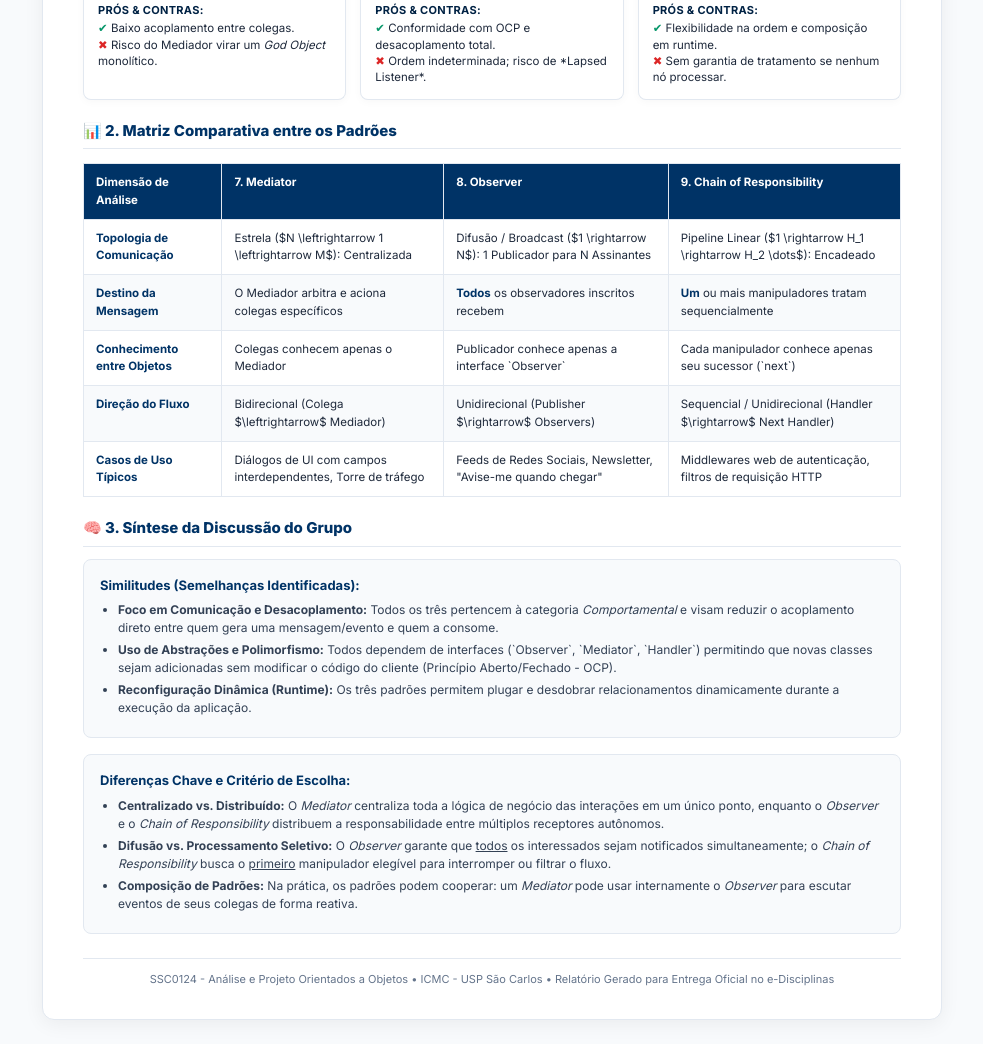
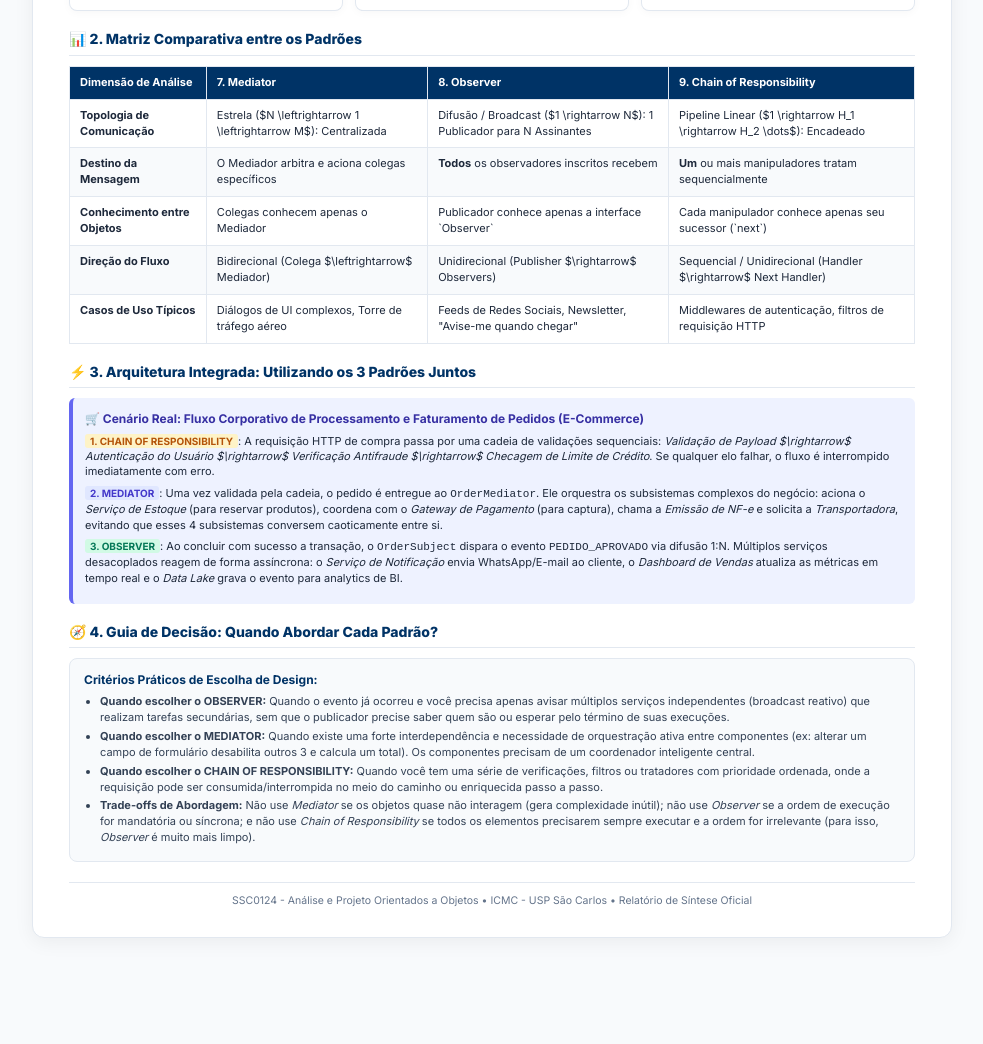
Before and after one commit to RaFeltrim/APOO-USP, a plain HTML site: page 03-Padroes-de-Projeto-GoF/02-Atividade-Comparacao-Categorias/relatorio-discussao.html in a window 1280 px wide. Shown: the part 706-1750 px from the top of the page, without its empty margins (148-1131 px from the left). After the commit the page ends 1664 px from the top, so only its background shows below. Drawn offline with Linux system fonts and the light colour scheme.

Commit message:
docs(relatorio): adicionar casos de uso integrados dos 3 padroes e guia de decisao de abordagem

```diff
--- a/03-Padroes-de-Projeto-GoF/02-Atividade-Comparacao-Categorias/relatorio-discussao.html
+++ b/03-Padroes-de-Projeto-GoF/02-Atividade-Comparacao-Categorias/relatorio-discussao.html
@@ -31,17 +31,17 @@
             font-family: 'Inter', -apple-system, BlinkMacSystemFont, "Segoe UI", Roboto, sans-serif;
             color: var(--text-main);
             background-color: var(--bg-page);
-            line-height: 1.5;
-            padding: 24px;
-            font-size: 13px;
+            line-height: 1.45;
+            padding: 20px;
+            font-size: 12.5px;
         }
 
         .document-container {
-            max-width: 900px;
+            max-width: 920px;
             margin: 0 auto;
             background: var(--bg-card);
             border-radius: 12px;
-            padding: 32px 40px;
+            padding: 28px 36px;
             box-shadow: 0 4px 20px rgba(0, 0, 0, 0.06);
             border: 1px solid var(--border);
         }
@@ -49,30 +49,30 @@
         /* HEADER */
         .header {
             border-bottom: 2px solid var(--primary);
-            padding-bottom: 18px;
-            margin-bottom: 24px;
+            padding-bottom: 14px;
+            margin-bottom: 18px;
             display: flex;
             justify-content: space-between;
             align-items: flex-start;
         }
 
         .header-left h1 {
-            font-size: 20px;
+            font-size: 19px;
             font-weight: 800;
             color: var(--primary);
             letter-spacing: -0.5px;
+            margin-bottom: 3px;
+        }
+
+        .header-left h2 {
+            font-size: 13.5px;
+            font-weight: 600;
+            color: var(--secondary);
             margin-bottom: 4px;
         }
 
-        .header-left h2 {
-            font-size: 14px;
-            font-weight: 600;
-            color: var(--secondary);
-            margin-bottom: 6px;
-        }
-
         .header-left p {
-            font-size: 12px;
+            font-size: 11.5px;
             color: var(--text-muted);
         }
 
@@ -88,17 +88,17 @@
             text-align: center;
         }
 
-        /* METADATA / MEMBERS CARD */
+        /* MEMBERS CARD */
         .members-card {
             background: #f1f5f9;
             border-left: 4px solid var(--primary);
             border-radius: 6px;
-            padding: 14px 18px;
-            margin-bottom: 24px;
+            padding: 12px 16px;
+            margin-bottom: 20px;
         }
 
         .members-card h3 {
-            font-size: 13px;
+            font-size: 12.5px;
             font-weight: 700;
             color: var(--primary-dark);
             margin-bottom: 8px;
@@ -109,16 +109,16 @@
 
         .members-grid {
             display: grid;
-            grid-template-columns: repeat(auto-fit, minmax(240px, 1fr));
+            grid-template-columns: repeat(auto-fit, minmax(220px, 1fr));
             gap: 8px;
         }
 
         .member-item {
             background: white;
-            padding: 8px 12px;
+            padding: 7px 10px;
             border-radius: 6px;
             border: 1px solid #cbd5e1;
-            font-size: 12px;
+            font-size: 11.5px;
         }
 
         .member-item strong {
@@ -138,11 +138,11 @@
 
         /* SECTION STYLING */
         .section-title {
-            font-size: 15px;
+            font-size: 14px;
             font-weight: 800;
             color: var(--primary);
-            margin: 20px 0 12px 0;
-            padding-bottom: 6px;
+            margin: 18px 0 10px 0;
+            padding-bottom: 5px;
             border-bottom: 1px solid var(--border);
             display: flex;
             align-items: center;
@@ -152,8 +152,8 @@
         .patterns-container {
             display: grid;
             grid-template-columns: repeat(3, 1fr);
-            gap: 14px;
-            margin-bottom: 20px;
+            gap: 12px;
+            margin-bottom: 16px;
         }
 
         .pattern-card {
@@ -161,11 +161,11 @@
             border: 1px solid var(--border);
             border-top: 3px solid var(--secondary);
             border-radius: 8px;
-            padding: 14px;
+            padding: 12px;
             box-shadow: 0 2px 8px rgba(0, 0, 0, 0.03);
             display: flex;
             flex-direction: column;
-            gap: 8px;
+            gap: 6px;
         }
 
         .pattern-card.observer { border-top-color: #10b981; }
@@ -173,41 +173,41 @@
         .pattern-card.chain { border-top-color: #f59e0b; }
 
         .pattern-title {
-            font-size: 14px;
+            font-size: 13.5px;
             font-weight: 800;
             color: var(--primary);
         }
 
         .pattern-subtitle {
-            font-size: 11px;
+            font-size: 10.5px;
             color: var(--text-muted);
             font-style: italic;
         }
 
         .pattern-field {
-            font-size: 11.5px;
-            line-height: 1.4;
+            font-size: 11px;
+            line-height: 1.35;
         }
 
         .pattern-field strong {
             color: var(--primary-dark);
             display: block;
-            font-size: 11px;
+            font-size: 10.5px;
             text-transform: uppercase;
             letter-spacing: 0.3px;
-            margin-bottom: 2px;
+            margin-bottom: 1px;
         }
 
         /* TABLE */
         .styled-table {
             width: 100%;
             border-collapse: collapse;
-            margin: 14px 0 20px 0;
-            font-size: 11.5px;
+            margin: 10px 0 16px 0;
+            font-size: 11px;
         }
 
         .styled-table th, .styled-table td {
-            padding: 10px 12px;
+            padding: 8px 10px;
             border: 1px solid var(--border);
             text-align: left;
             vertical-align: top;
@@ -217,49 +217,81 @@
             background: #003366;
             color: white;
             font-weight: 700;
-            font-size: 11.5px;
+            font-size: 11px;
         }
 
         .styled-table tr:nth-child(even) {
             background: #f8fafc;
         }
 
-        .styled-table td strong {
-            color: var(--primary);
-        }
-
-        /* DISCUSSION SÍNTESE */
+        /* DISCUSSION SÍNTESE & CASES */
         .discussion-box {
             background: #f8fafc;
             border: 1px solid var(--border);
             border-radius: 8px;
-            padding: 16px;
-            margin-bottom: 16px;
+            padding: 12px 14px;
+            margin-bottom: 12px;
         }
 
         .discussion-box h4 {
-            font-size: 13px;
+            font-size: 12px;
             font-weight: 700;
             color: var(--primary);
-            margin-bottom: 6px;
+            margin-bottom: 5px;
+            display: flex;
+            align-items: center;
+            gap: 6px;
         }
 
         .discussion-box ul {
-            padding-left: 18px;
-            font-size: 12px;
-            line-height: 1.5;
+            padding-left: 16px;
+            font-size: 11px;
+            line-height: 1.45;
             color: #334155;
         }
 
         .discussion-box li {
-            margin-bottom: 4px;
+            margin-bottom: 3px;
         }
 
+        /* CASO DE USO CONJUNTO */
+        .pipeline-box {
+            background: #eef2ff;
+            border-left: 4px solid #6366f1;
+            padding: 12px;
+            border-radius: 6px;
+            margin-bottom: 14px;
+        }
+
+        .pipeline-box h4 {
+            color: #3730a3;
+            font-size: 12px;
+            font-weight: 700;
+            margin-bottom: 6px;
+        }
+
+        .pipeline-step {
+            margin-bottom: 6px;
+            font-size: 11px;
+            line-height: 1.4;
+        }
+
+        .pipeline-tag {
+            font-weight: 700;
+            padding: 1px 5px;
+            border-radius: 3px;
+            font-size: 10px;
+            text-transform: uppercase;
+        }
+        .tag-cor { background: #fef3c7; color: #b45309; }
+        .tag-med { background: #e0e7ff; color: #4338ca; }
+        .tag-obs { background: #d1fae5; color: #047857; }
+
         .footer-note {
-            margin-top: 24px;
-            padding-top: 12px;
+            margin-top: 20px;
+            padding-top: 10px;
             border-top: 1px solid var(--border);
-            font-size: 11px;
+            font-size: 10.5px;
             color: var(--text-muted);
             text-align: center;
         }
@@ -272,7 +304,7 @@
             .document-container {
                 box-shadow: none;
                 border: none;
-                padding: 15px;
+                padding: 10px;
                 max-width: 100%;
             }
             .patterns-container {
@@ -288,7 +320,7 @@
     <div class="header">
         <div class="header-left">
             <h1>SSC0124 — Análise e Projeto Orientados a Objetos</h1>
-            <h2>Atividade em Sala de Aula: Comparação de Padrões GoF (Jigsaw)</h2>
+            <h2>Relatório de Discussão: Padrões Comportamentais GoF (Jigsaw)</h2>
             <p><strong>Docente:</strong> Profa. Dra. Lina Garcés | <strong>Data:</strong> 24 de Agosto de 2026 | <strong>Turma:</strong> 10h10</p>
         </div>
         <div class="badge-usp">
@@ -313,11 +345,11 @@
                 <span class="member-role">Observer</span>
             </div>
             <div class="member-item">
-                <strong>Especialistas do Grupo</strong>
+                <strong>Especialistas de Mediator</strong>
                 <span class="member-role">Mediator</span>
             </div>
             <div class="member-item">
-                <strong>Especialistas do Grupo</strong>
+                <strong>Especialistas de Chain of Resp.</strong>
                 <span class="member-role">Chain of Resp.</span>
             </div>
         </div>
@@ -439,36 +471,49 @@
             </tr>
             <tr>
                 <td><strong>Casos de Uso Típicos</strong></td>
-                <td>Diálogos de UI com campos interdependentes, Torre de tráfego</td>
+                <td>Diálogos de UI complexos, Torre de tráfego aéreo</td>
                 <td>Feeds de Redes Sociais, Newsletter, "Avise-me quando chegar"</td>
-                <td>Middlewares web de autenticação, filtros de requisição HTTP</td>
+                <td>Middlewares de autenticação, filtros de requisição HTTP</td>
             </tr>
         </tbody>
     </table>
 
-    <!-- DISCUSSÃO E SÍNTESE -->
-    <div class="section-title">🧠 3. Síntese da Discussão do Grupo</div>
+    <!-- CASO DE USO CONJUNTO DOS 3 PADRÕES -->
+    <div class="section-title">⚡ 3. Arquitetura Integrada: Utilizando os 3 Padrões Juntos</div>
+
+    <div class="pipeline-box">
+        <h4>🛒 Cenário Real: Fluxo Corporativo de Processamento e Faturamento de Pedidos (E-Commerce)</h4>
+        <div class="pipeline-step">
+            <span class="pipeline-tag tag-cor">1. Chain of Responsibility</span>:
+            A requisição HTTP de compra passa por uma cadeia de validações sequenciais: <em>Validação de Payload $\rightarrow$ Autenticação do Usuário $\rightarrow$ Verificação Antifraude $\rightarrow$ Checagem de Limite de Crédito</em>. Se qualquer elo falhar, o fluxo é interrompido imediatamente com erro.
+        </div>
+        <div class="pipeline-step">
+            <span class="pipeline-tag tag-med">2. Mediator</span>:
+            Uma vez validada pela cadeia, o pedido é entregue ao <code>OrderMediator</code>. Ele orquestra os subsistemas complexos do negócio: aciona o <em>Serviço de Estoque</em> (para reservar produtos), coordena com o <em>Gateway de Pagamento</em> (para captura), chama a <em>Emissão de NF-e</em> e solicita a <em>Transportadora</em>, evitando que esses 4 subsistemas conversem caoticamente entre si.
+        </div>
+        <div class="pipeline-step">
+            <span class="pipeline-tag tag-obs">3. Observer</span>:
+            Ao concluir com sucesso a transação, o <code>OrderSubject</code> dispara o evento <code>PEDIDO_APROVADO</code> via difusão 1:N. Múltiplos serviços desacoplados reagem de forma assíncrona: o <em>Serviço de Notificação</em> envia WhatsApp/E-mail ao cliente, o <em>Dashboard de Vendas</em> atualiza as métricas em tempo real e o <em>Data Lake</em> grava o evento para analytics de BI.
+        </div>
+    </div>
+
+    <!-- GUIA DE DECISÃO / QUANDO ABORDAR CADA UM -->
+    <div class="section-title">🧭 4. Guia de Decisão: Quando Abordar Cada Padrão?</div>
 
     <div class="discussion-box">
-        <h4>Similitudes (Semelhanças Identificadas):</h4>
+        <h4>Critérios Práticos de Escolha de Design:</h4>
         <ul>
-            <li><strong>Foco em Comunicação e Desacoplamento:</strong> Todos os três pertencem à categoria <em>Comportamental</em> e visam reduzir o acoplamento direto entre quem gera uma mensagem/evento e quem a consome.</li>
-            <li><strong>Uso de Abstrações e Polimorfismo:</strong> Todos dependem de interfaces (`Observer`, `Mediator`, `Handler`) permitindo que novas classes sejam adicionadas sem modificar o código do cliente (Princípio Aberto/Fechado - OCP).</li>
-            <li><strong>Reconfiguração Dinâmica (Runtime):</strong> Os três padrões permitem plugar e desdobrar relacionamentos dinamicamente durante a execução da aplicação.</li>
-        </ul>
-    </div>
-
-    <div class="discussion-box">
-        <h4>Diferenças Chave e Critério de Escolha:</h4>
-        <ul>
-            <li><strong>Centralizado vs. Distribuído:</strong> O <em>Mediator</em> centraliza toda a lógica de negócio das interações em um único ponto, enquanto o <em>Observer</em> e o <em>Chain of Responsibility</em> distribuem a responsabilidade entre múltiplos receptores autônomos.</li>
-            <li><strong>Difusão vs. Processamento Seletivo:</strong> O <em>Observer</em> garante que <u>todos</u> os interessados sejam notificados simultaneamente; o <em>Chain of Responsibility</em> busca o <u>primeiro</u> manipulador elegível para interromper ou filtrar o fluxo.</li>
-            <li><strong>Composição de Padrões:</strong> Na prática, os padrões podem cooperar: um <em>Mediator</em> pode usar internamente o <em>Observer</em> para escutar eventos de seus colegas de forma reativa.</li>
+            <li><strong>Quando escolher o OBSERVER:</strong> Quando o evento já ocorreu e você precisa apenas avisar múltiplos serviços independentes (broadcast reativo) que realizam tarefas secundárias, sem que o publicador precise saber quem são ou esperar pelo término de suas execuções.</li>
+            <li><strong>Quando escolher o MEDIATOR:</strong> Quando existe uma forte interdependência e necessidade de orquestração ativa entre componentes (ex: alterar um campo de formulário desabilita outros 3 e calcula um total). Os componentes precisam de um coordenador inteligente central.</li>
+            <li><strong>Quando escolher o CHAIN OF RESPONSIBILITY:</strong> Quando você tem uma série de verificações, filtros ou tratadores com prioridade ordenada, onde a requisição pode ser consumida/interrompida no meio do caminho ou enriquecida passo a passo.</li>
+            <li><strong>Trade-offs de Abordagem:</strong>
+                Não use <em>Mediator</em> se os objetos quase não interagem (gera complexidade inútil); não use <em>Observer</em> se a ordem de execução for mandatória ou síncrona; e não use <em>Chain of Responsibility</em> se todos os elementos precisarem sempre executar e a ordem for irrelevante (para isso, <em>Observer</em> é muito mais limpo).
+            </li>
         </ul>
     </div>
 
     <div class="footer-note">
-        SSC0124 - Análise e Projeto Orientados a Objetos • ICMC - USP São Carlos • Relatório Gerado para Entrega Oficial no e-Disciplinas
+        SSC0124 - Análise e Projeto Orientados a Objetos • ICMC - USP São Carlos • Relatório de Síntese Oficial
     </div>
 </div>
 
```
Also changed, not shown: 03-Padroes-de-Projeto-GoF/02-Atividade-Comparacao-Categorias/Resumo_Discussao_Comportamentais_Turma10h.md (+31 -16 lines), 00-Informacoes-Gerais/README.md, 1 other file.
